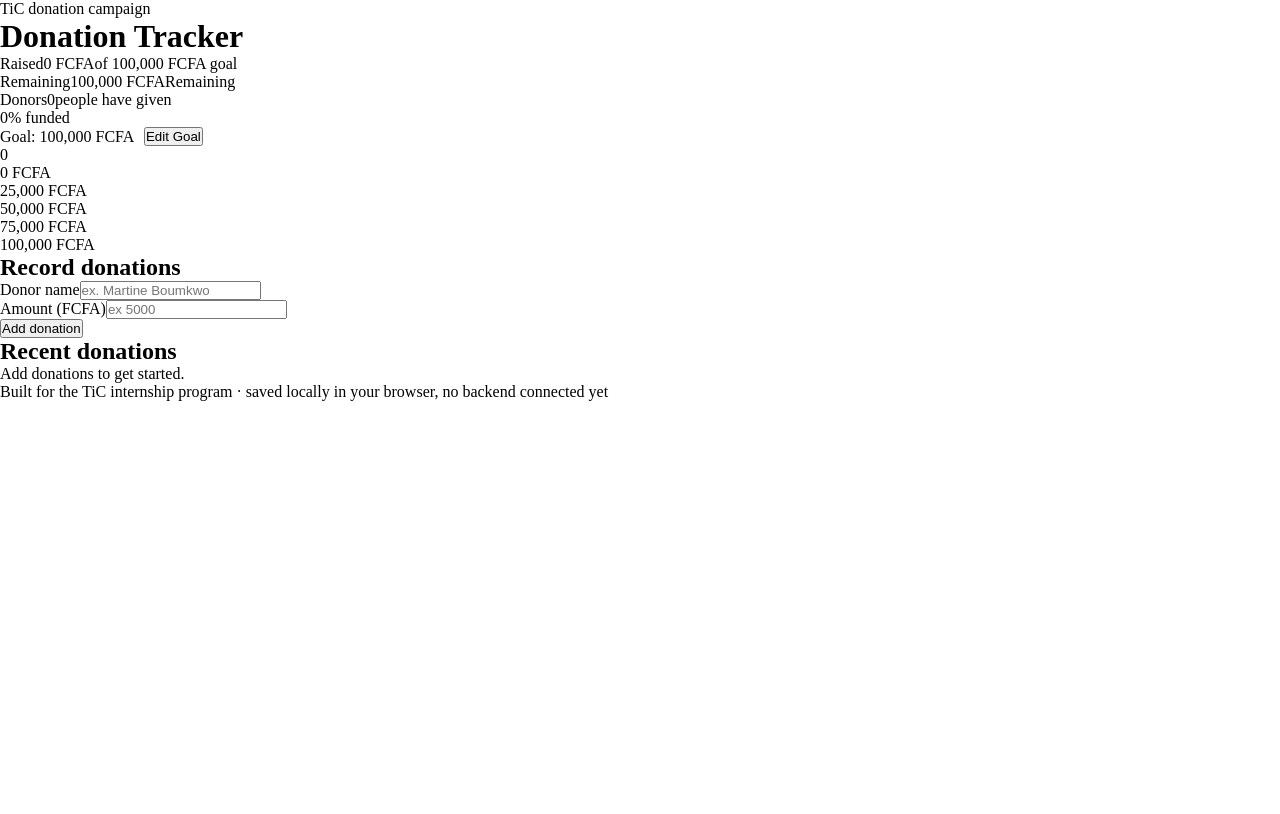
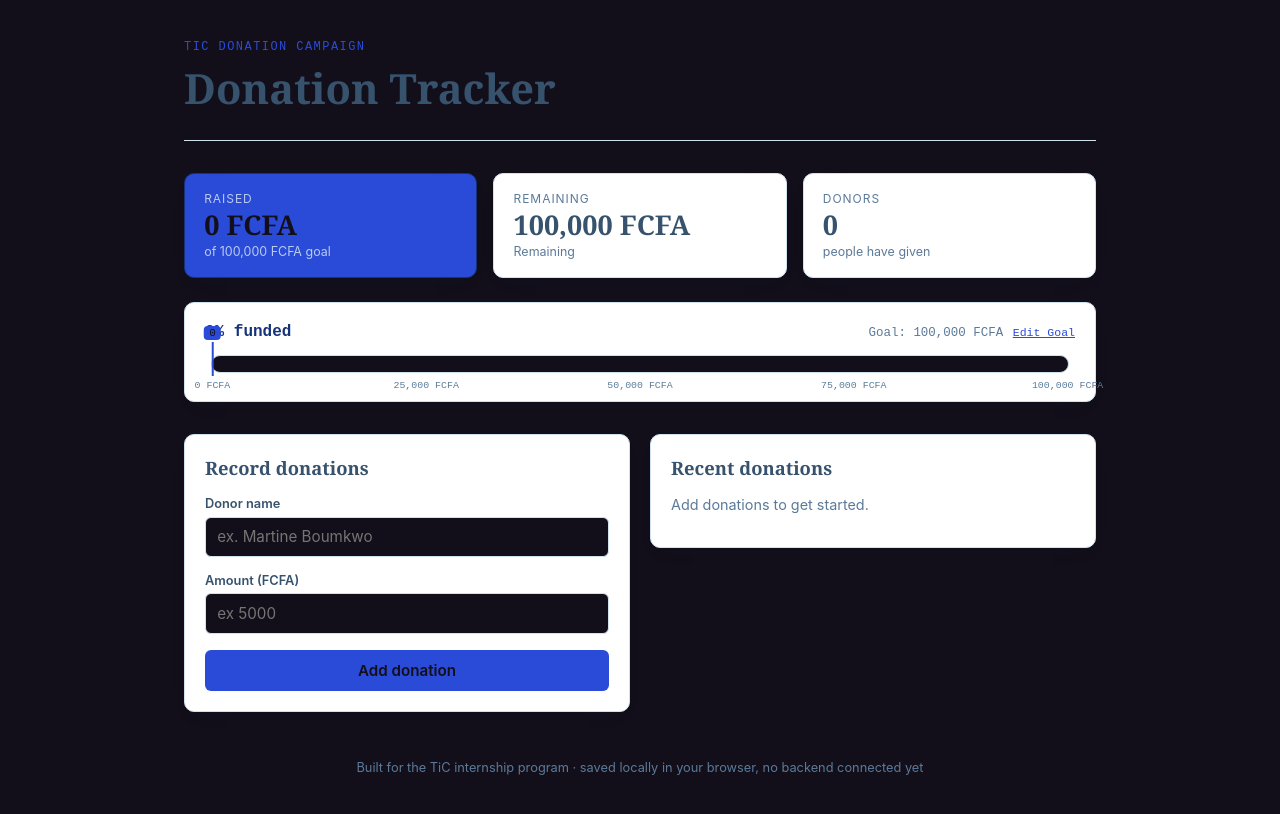
Before and after one commit to martinengo2108-collab/Learning_React_Js, a React (Vite) app: page / in a window 1280 px wide. Shown: the top 814 px of the page. Built offline with nearby package versions, Linux system fonts and the light colour scheme.

Commit message:
modifications

```diff
--- a/src/App.css
+++ b/src/App.css
@@ -1,7 +1,165 @@
-*{
-    margin:0;
-    padding:0;
-    box-sizing :border-box;
+
+:root {
+  --navy: #37526d;         /* deep navy — text, headings, dark cards */
+  --royal: #2a4bd7;        /* royal blue — buttons, primary stat card */
+  --royal-dark: #16327a;   /* darker royal/navy — hover states */
+  --cobalt: #1d8fe1;       /* cobalt blue — progress fill, accents */
+  --sky: #9ad6f5;          /* sky blue — gradient partner, soft highlights */
+  --ice: #120f1a;          /* ice blue — page background */
+  --white: #ffffff;        /* card surfaces */
+  --line: #cfe3ef;         /* pale ice-blue border */
+  --brick: #c0392b;        /* red, kept only for the delete/danger action */
+  --muted: #5b7a99;        /* blue-grey — secondary text */
+
+  --ink: var(--navy);
+  --paper: var(--ice);
+  --paper-raised: var(--white);
+  --primary: var(--royal);
+  --primary-dark: var(--royal-dark);
+  --gold: var(--cobalt);
+  --gold-soft: var(--sky);
+
+  --font-display: "Fraunces", "Georgia", serif;
+  --font-body: "Manrope", -apple-system, BlinkMacSystemFont, sans-serif;
+  --font-mono: "JetBrains Mono", "SFMono-Regular", monospace;
+
+  --radius-sm: 6px;
+  --radius-md: 10px;
+  --shadow-card: 0 1px 2px rgba(10, 37, 64, 0.06), 0 8px 20px -12px rgba(10, 37, 64, 0.18);
+}
+
+* {
+  box-sizing: border-box;
+}
+
+body {
+  margin: 0;
+  background: var(--paper);
+  color: var(--ink);
+  font-family: var(--font-body);
+  -webkit-font-smoothing: antialiased;
+}
+
+button,
+input {
+  font-family: inherit;
+}
+
+.app-shell {
+  max-width: 960px;
+  margin: 0 auto;
+  padding: 2.5rem 1.5rem 4rem;
+}
+
+.app-header {
+  display: flex;
+  flex-direction: column;
+  gap: 0.35rem;
+  margin-bottom: 2rem;
+  border-bottom: 1px solid var(--line);
+  padding-bottom: 1.5rem;
+}
+
+.app-eyebrow {
+  font-family: var(--font-mono);
+  font-size: 0.75rem;
+  letter-spacing: 0.12em;
+  text-transform: uppercase;
+  color: var(--primary);
+}
+
+.app-title {
+  font-family: var(--font-display);
+  font-weight: 600;
+  font-size: clamp(1.9rem, 4vw, 2.6rem);
+  margin: 0;
+  color: var(--ink);
+}
+
+.app-footer {
+  margin-top: 3rem;
+  text-align: center;
+  font-size: 0.8rem;
+  color: var(--muted);
+}
+
+.stat-grid {
+  display: grid;
+  grid-template-columns: repeat(3, 1fr);
+  gap: 1rem;
+  margin-bottom: 1.5rem;
+}
+
+.stat-card {
+  background: var(--paper-raised);
+  border: 1px solid var(--line);
+  border-radius: var(--radius-md);
+  padding: 1.1rem 1.2rem;
+  display: flex;
+  flex-direction: column;
+  gap: 0.25rem;
+  box-shadow: var(--shadow-card);
+}
+
+.stat-card--primary {
+  background: var(--primary);
+  border-color: var(--primary-dark);
+  color: var(--paper);
+}
+
+.stat-label {
+  font-size: 0.75rem;
+  text-transform: uppercase;
+  letter-spacing: 0.08em;
+  color: var(--muted);
+}
+
+.stat-card--primary .stat-label,
+.stat-card--primary .stat-sublabel {
+  color: rgba(234, 246, 251, 0.75);
+}
+
+.stat-value {
+  font-family: var(--font-display);
+  font-size: 1.7rem;
+  font-weight: 600;
+  line-height: 1.1;
+}
+
+.stat-sublabel {
+  font-size: 0.78rem;
+  color: var(--muted);
+}
+
+.progress-section {
+  margin-bottom: 2rem;
+}
+
+.progress-gauge {
+  background: var(--paper-raised);
+  border: 1px solid var(--line);
+  border-radius: var(--radius-md);
+  padding: 1.25rem 1.25rem 1.75rem;
+  box-shadow: var(--shadow-card);
+}
+
+.progress-gauge__header {
+  display: flex;
+  justify-content: space-between;
+  align-items: baseline;
+  margin-bottom: 0.9rem;
+  font-family: var(--font-mono);
+}
+
+.progress-gauge__percent {
+  font-weight: 600;
+  font-size: 1rem;
+  color: var(--primary-dark);
+}
+
+.progress-gauge__goal {
+  font-size: 0.78rem;
+  color: var(--muted);
 }
 
 .progress-gauge__goal-row {
@@ -76,3 +234,276 @@
 .goal-edit-error {
   flex-basis: 100%;
 }
+
+.progress-gauge__track {
+  position: relative;
+  height: 18px;
+  border-radius: 999px;
+  background: var(--paper);
+  border: 1px solid var(--line);
+  margin: 0 0.4rem;
+}
+
+.progress-gauge__fill {
+  height: 100%;
+  border-radius: 999px 0 0 999px;
+  background: linear-gradient(90deg, var(--gold-soft), var(--gold));
+  transition: width 0.4s ease;
+}
+
+.progress-gauge__flag {
+  position: absolute;
+  top: -30px;
+  transform: translateX(-50%);
+  display: flex;
+  flex-direction: column;
+  align-items: center;
+}
+
+.progress-gauge__flag::after {
+  content: "";
+  width: 2px;
+  height: 34px;
+  background: var(--primary);
+  display: block;
+}
+
+.progress-gauge__flag-amount {
+  font-family: var(--font-mono);
+  font-size: 0.68rem;
+  background: var(--primary);
+  color: var(--paper);
+  padding: 1px 5px;
+  border-radius: 4px;
+  white-space: nowrap;
+  margin-bottom: 2px;
+}
+
+.progress-gauge__tick {
+  position: absolute;
+  top: 100%;
+  transform: translateX(-50%);
+}
+
+.progress-gauge__tick-label {
+  font-family: var(--font-mono);
+  font-size: 0.62rem;
+  color: var(--muted);
+  margin-top: 4px;
+  display: inline-block;
+  white-space: nowrap;
+}
+
+.content-grid {
+  display: grid;
+  grid-template-columns: 1fr 1fr;
+  gap: 1.25rem;
+  align-items: start;
+}
+
+.content-column {
+  display: flex;
+  flex-direction: column;
+  gap: 1.25rem;
+}
+
+.donation-form,
+.donation-list-card {
+  background: var(--paper-raised);
+  border: 1px solid var(--line);
+  border-radius: var(--radius-md);
+  padding: 1.25rem;
+  box-shadow: var(--shadow-card);
+}
+
+.form-title {
+  font-family: var(--font-display);
+  font-size: 1.15rem;
+  font-weight: 600;
+  margin: 0 0 1rem;
+}
+
+.form-field {
+  display: flex;
+  flex-direction: column;
+  gap: 0.35rem;
+  margin-bottom: 1rem;
+}
+
+.form-field label {
+  font-size: 0.8rem;
+  font-weight: 600;
+  color: var(--ink);
+}
+
+.form-field input {
+  border: 1px solid var(--line);
+  border-radius: var(--radius-sm);
+  padding: 0.6rem 0.7rem;
+  font-size: 0.95rem;
+  background: var(--paper);
+  color: var(--ink);
+}
+
+.form-field input:focus {
+  outline: 2px solid var(--primary);
+  outline-offset: 1px;
+  background: var(--paper-raised);
+}
+
+.form-field input[aria-invalid="true"] {
+  border-color: var(--brick);
+}
+
+.field-error {
+  font-size: 0.78rem;
+  color: var(--brick);
+}
+
+.form-submit {
+  width: 100%;
+  background: var(--primary);
+  color: var(--paper);
+  border: none;
+  border-radius: var(--radius-sm);
+  padding: 0.7rem 1rem;
+  font-size: 0.95rem;
+  font-weight: 600;
+  cursor: pointer;
+  transition: background 0.15s ease;
+}
+
+.form-submit:hover {
+  background: var(--primary-dark);
+}
+
+.form-submit:focus-visible {
+  outline: 2px solid var(--gold);
+  outline-offset: 2px;
+}
+
+.form-confirmation {
+  margin: 0.9rem 0 0;
+  font-size: 0.85rem;
+  color: var(--primary-dark);
+}
+
+.top-donor-card {
+  background: var(--ink);
+  color: var(--paper);
+  border-radius: var(--radius-md);
+  padding: 1rem 1.25rem;
+  display: flex;
+  flex-direction: column;
+  gap: 0.2rem;
+}
+
+.top-donor-label {
+  font-size: 0.72rem;
+  text-transform: uppercase;
+  letter-spacing: 0.08em;
+  color: var(--gold-soft);
+}
+
+.top-donor-name {
+  font-family: var(--font-display);
+  font-size: 1.15rem;
+  font-weight: 600;
+}
+
+.top-donor-amount {
+  font-family: var(--font-mono);
+  font-size: 0.9rem;
+  color: rgba(234, 246, 251, 0.8);
+}
+
+.donation-list {
+  list-style: none;
+  margin: 0;
+  padding: 0;
+  display: flex;
+  flex-direction: column;
+  gap: 0.6rem;
+  max-height: 420px;
+  overflow-y: auto;
+}
+
+.donation-item {
+  display: flex;
+  justify-content: space-between;
+  align-items: center;
+  padding: 0.65rem 0.75rem;
+  border: 1px solid var(--line);
+  border-radius: var(--radius-sm);
+  background: var(--paper);
+}
+
+.donation-item__info {
+  display: flex;
+  flex-direction: column;
+}
+
+.donation-item__donor {
+  font-weight: 600;
+  font-size: 0.9rem;
+}
+
+.donation-item__date {
+  font-family: var(--font-mono);
+  font-size: 0.72rem;
+  color: var(--muted);
+}
+
+.donation-item__actions {
+  display: flex;
+  align-items: center;
+  gap: 0.75rem;
+}
+
+.donation-item__amount {
+  font-family: var(--font-mono);
+  font-size: 0.85rem;
+  font-weight: 600;
+  color: var(--primary-dark);
+}
+
+.donation-item__delete {
+  background: transparent;
+  border: 1px solid var(--brick);
+  color: var(--brick);
+  border-radius: var(--radius-sm);
+  padding: 0.35rem 0.6rem;
+  font-size: 0.75rem;
+  cursor: pointer;
+  transition: background 0.15s ease, color 0.15s ease;
+}
+
+.donation-item__delete:hover {
+  background: var(--brick);
+  color: var(--paper);
+}
+
+.empty-state {
+  color: var(--muted);
+  font-size: 0.9rem;
+}
+
+@media (max-width: 720px) {
+  .stat-grid {
+    grid-template-columns: 1fr;
+  }
+
+  .content-grid {
+    grid-template-columns: 1fr;
+  }
+
+  .progress-gauge__flag {
+    display: none;
+  }
+}
+
+@media (prefers-reduced-motion: reduce) {
+  .progress-gauge__fill {
+    transition: none;
+  }
+}
--- a/src/component/goalEditor.jsx
+++ b/src/component/goalEditor.jsx
@@ -26,7 +26,7 @@ export default function GoalEditor({ goal, onUpdateGoal }) {
         return (
             <button
             type="button"
-            className="goal-edit__trigger" onClick={startEditing}>
+            className="goal-edit-trigger" onClick={startEditing}>
                 Edit Goal
             </button>
         );
@@ -35,8 +35,8 @@ export default function GoalEditor({ goal, onUpdateGoal }) {
         <form className="goal-edit-form" onSubmit={handleSave}>
             <input
                 type="number"
-                min="1"
-                step="100"
+                min="0"
+                step="1"
                 value={value}
                 onChange={(e) => setValue(e.target.value)}
                 aria-label="Edit goal amount"
```
